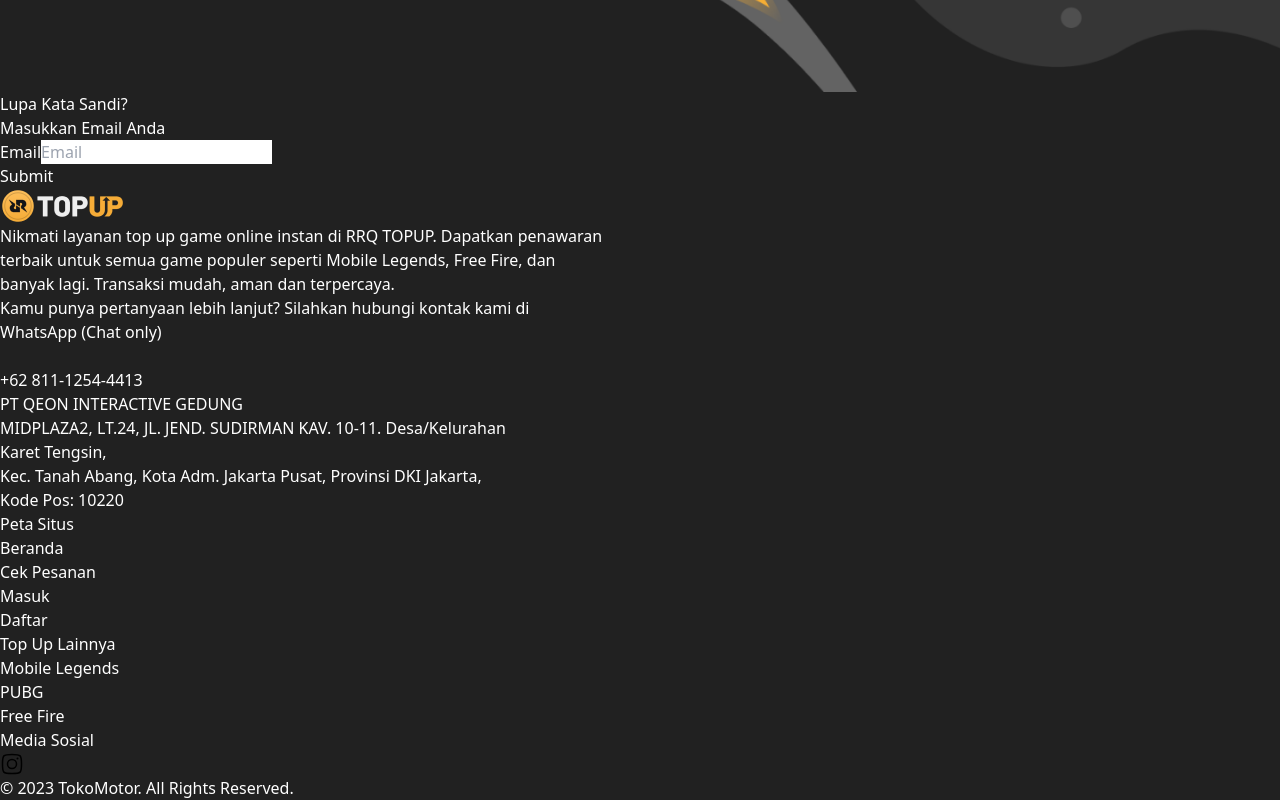
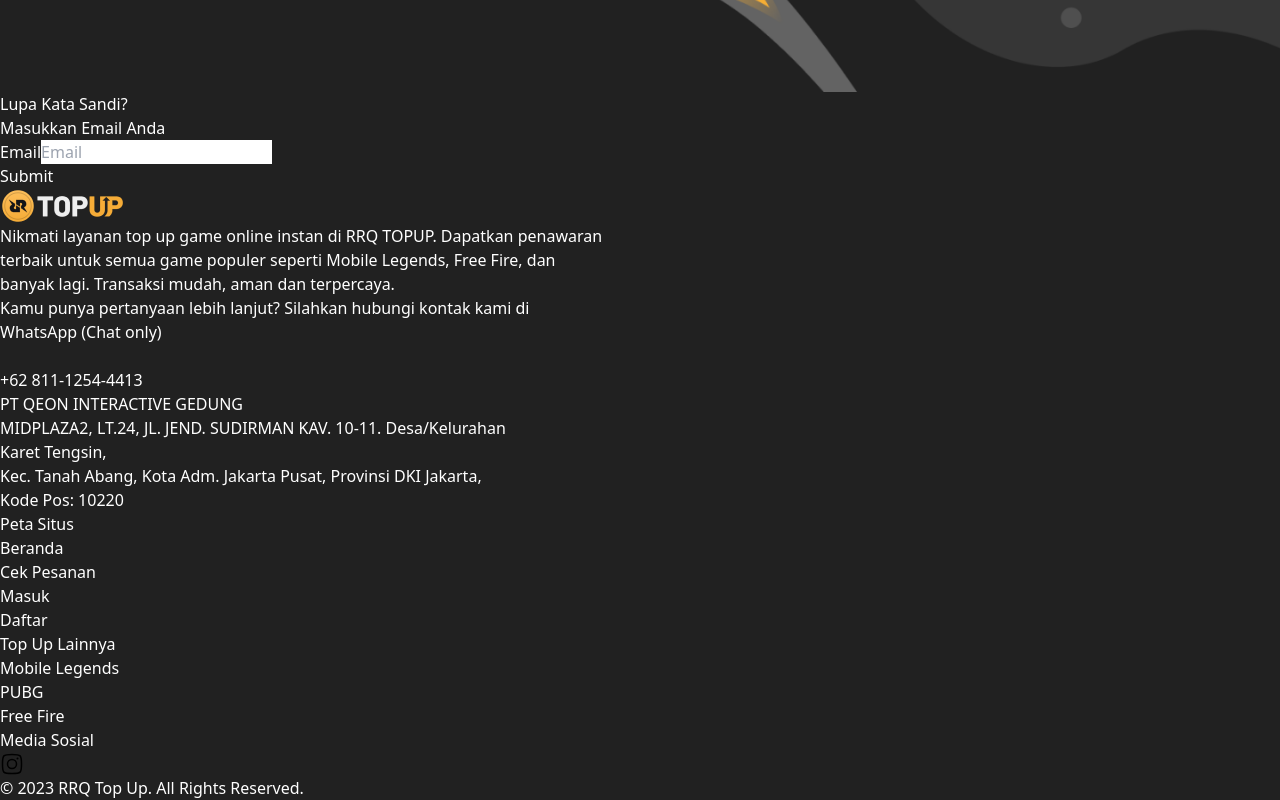
Before and after one commit to yudhiazhr/top-up-website, a React (Vite) app: page /forgot-password in a window 1280 px wide. Shown: the part 2106-2906 px from the top of the page. Built offline with nearby package versions, Linux system fonts and the light colour scheme; no server answers; the database is empty.

Commit message:
refactor: change Copyright at footer

```diff
--- a/src/components/Footer.jsx
+++ b/src/components/Footer.jsx
@@ -135,7 +135,7 @@
 
       <div className="w-full border-t"></div>
 
-      <h1 className="text-sm">© 2023 TokoMotor. All Rights Reserved.</h1>
+      <h1 className="text-sm">© 2023 RRQ Top Up. All Rights Reserved.</h1>
     </div>
   );
 };
```
